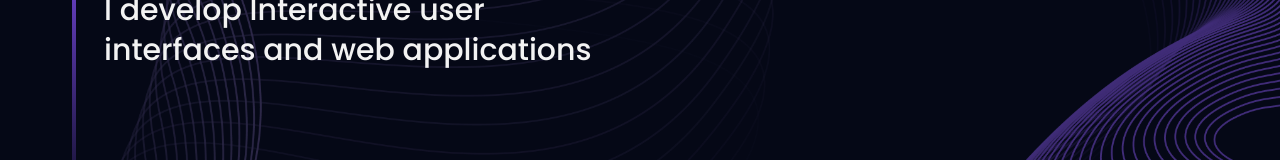
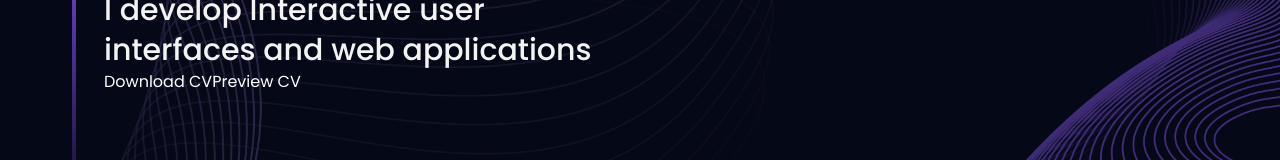
Before and after one commit to IndiaSis/3d_Portfolio, a React (Vite) app: page / in a window 1280 px wide. Shown: the part 268-428 px from the top of the page. Built offline with nearby package versions, Linux system fonts and the light colour scheme.

Commit message:
Added the resume file

```diff
--- a/src/components/Hero.jsx
+++ b/src/components/Hero.jsx
@@ -21,6 +21,8 @@ const Hero = () => {
             I develop Interactive user <br className='sm:block hidden' />
             interfaces and web applications
           </p>
+          <a href="/Siser_pratap_Resume.pdf" download>Download CV</a>
+          <button>Preview CV</button>
         </div>
       </div>
       <div className="px-20px flex justify-center" >
```
Also changed, not shown: 1 other file (tests, documents, lock files or other folders).
